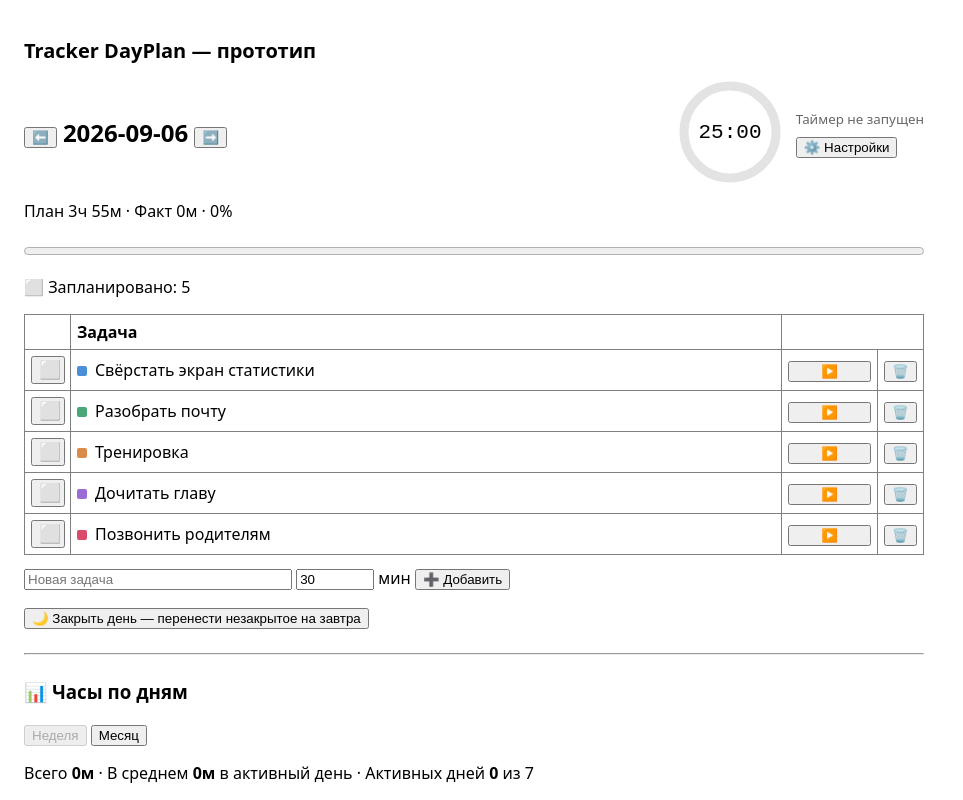
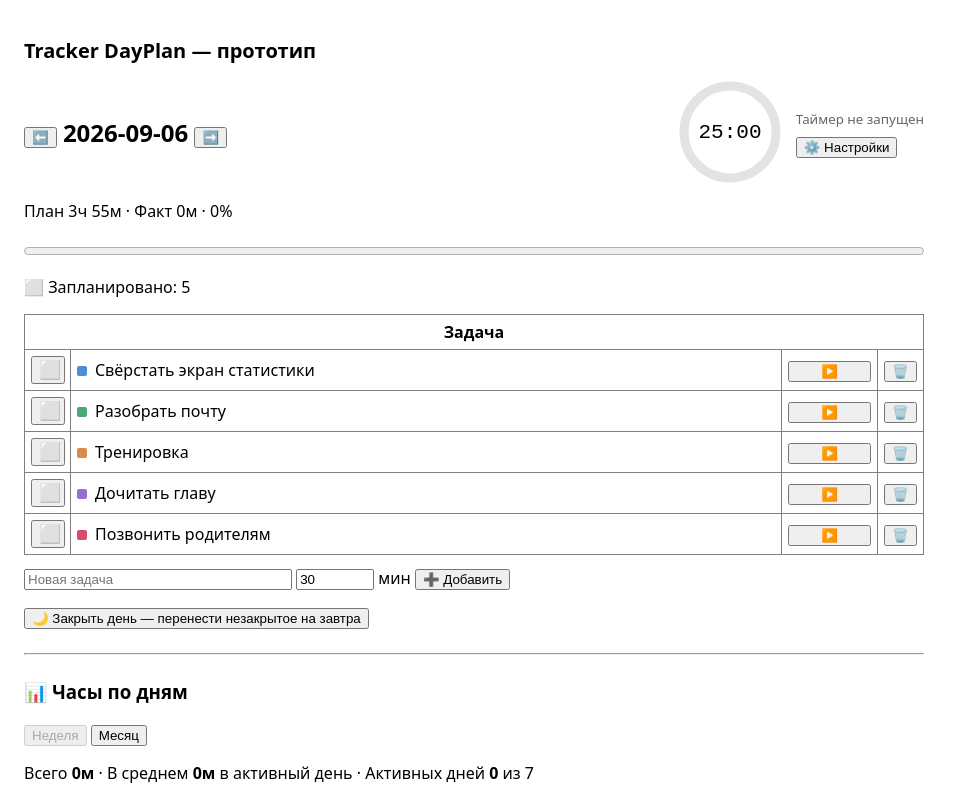
Before and after one commit to Aistben/Tracker_DayPlan, a React (Vite) app: page / in a window 1280 px wide. Shown: the top 800 px of the page, without its empty margins (0-963 px from the left). Built offline with nearby package versions, Linux system fonts and the light colour scheme.

Commit message:
Заголовок таблицы: одна ячейка на всю ширину по центру
Co-authored-by: arena-agent <297053741+arena-agent@users.noreply.github.com>

```diff
--- a/src/screens/Today.tsx
+++ b/src/screens/Today.tsx
@@ -271,9 +271,10 @@ export default function Today({ store, timer, date, setDate }: Props) {
         </colgroup>
         <thead>
           <tr>
-            <th style={{ width: 46 }}></th>
-            <th style={{ textAlign: "left" }}>Задача</th>
-            <th colSpan={2}></th>
+            {/* один заголовок на всю ширину таблицы */}
+            <th colSpan={4} style={{ textAlign: "center" }}>
+              Задача
+            </th>
           </tr>
         </thead>
         <tbody>
```
